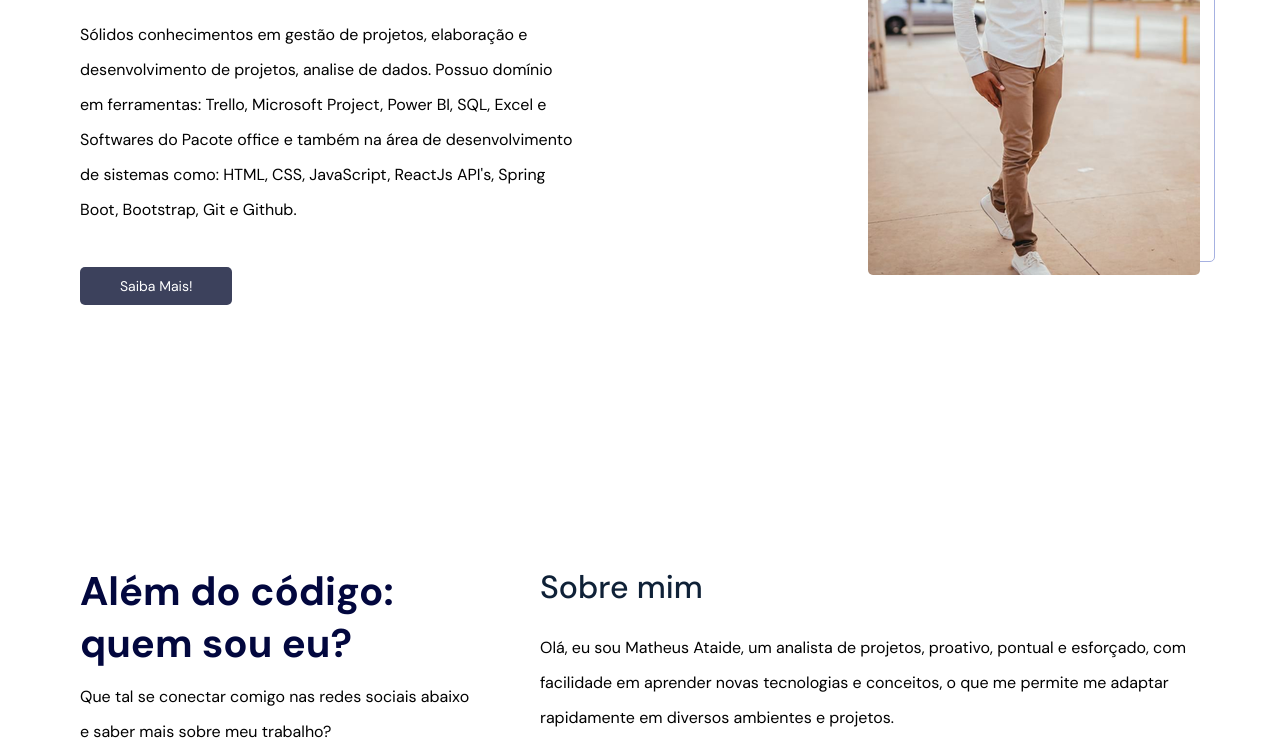
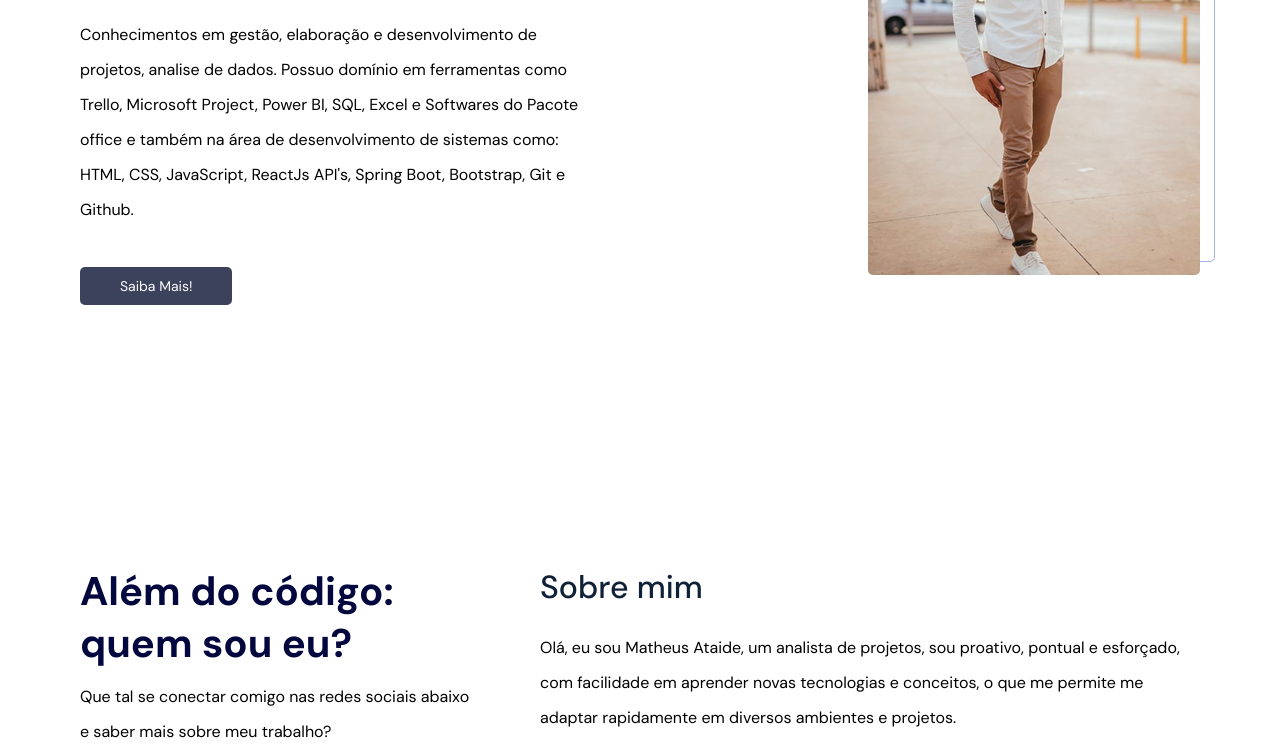
Before and after one commit to Maatheeuus/postfo-analyst, a plain HTML site: page index.html in a window 1280 px wide. Shown: the part 402-1154 px from the top of the page. Drawn offline with Linux system fonts and the light colour scheme.

Commit message:
melhorias

```diff
--- a/index.html
+++ b/index.html
@@ -49,8 +49,8 @@
       <div class="header__left">
         <h1>Olá! Sou Matheus Ataide Analista de Projetos de T.I</h1>
         <p>
-          Sólidos conhecimentos em gestão de projetos,
-          elaboração e desenvolvimento de projetos, analise de dados. Possuo domínio em ferramentas: Trello, Microsoft Project, Power BI, SQL,
+          Conhecimentos em gestão, elaboração e desenvolvimento de projetos,
+           analise de dados. Possuo domínio em ferramentas como Trello, Microsoft Project, Power BI, SQL,
           Excel e Softwares do Pacote office e também na área de desenvolvimento de sistemas como: HTML,
           CSS, JavaScript, ReactJs API's, Spring Boot, Bootstrap, Git e Github.
 
@@ -95,7 +95,7 @@
         </h3>
         <p>
           Olá, eu sou Matheus Ataide, um analista de projetos,
-          proativo, pontual e esforçado, com facilidade em
+          sou proativo, pontual e esforçado, com facilidade em
           aprender novas tecnologias e conceitos, o que me permite me adaptar rapidamente em diversos ambientes
           e projetos.
         </p>
@@ -148,7 +148,7 @@
             <div class="image-container">
               <img src="assets/bi.png" alt="Power bi" />
             </div>
-            <h3>Excel Avançado</h3>
+            <h3>Power BI</h3>
             <p>
                João Paulo de Lira - conclusão em 2023.
             </p>
@@ -213,7 +213,7 @@
                onde os usuários podem inserir números e executar operações matemáticas básicas.
 
             </p>
-            <a href="https://main--beautiful-churros-941c51.netlify.app">Visualizar &rarr;</a><br/>
+            <a href="https://main--beautiful-churros-941c51.netlify.app">Visualizar &rarr;</a>
             <a href="https://github.com/Maatheeuus/calculadora-black">Repositório &rarr;</a>
           </div>
         </li>
```
